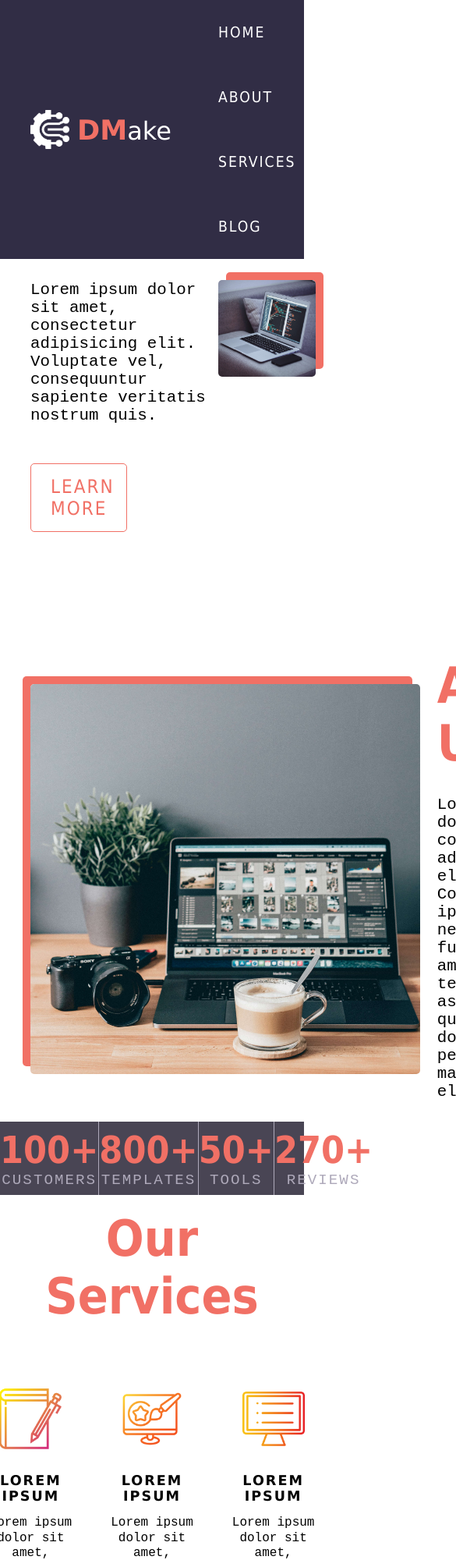
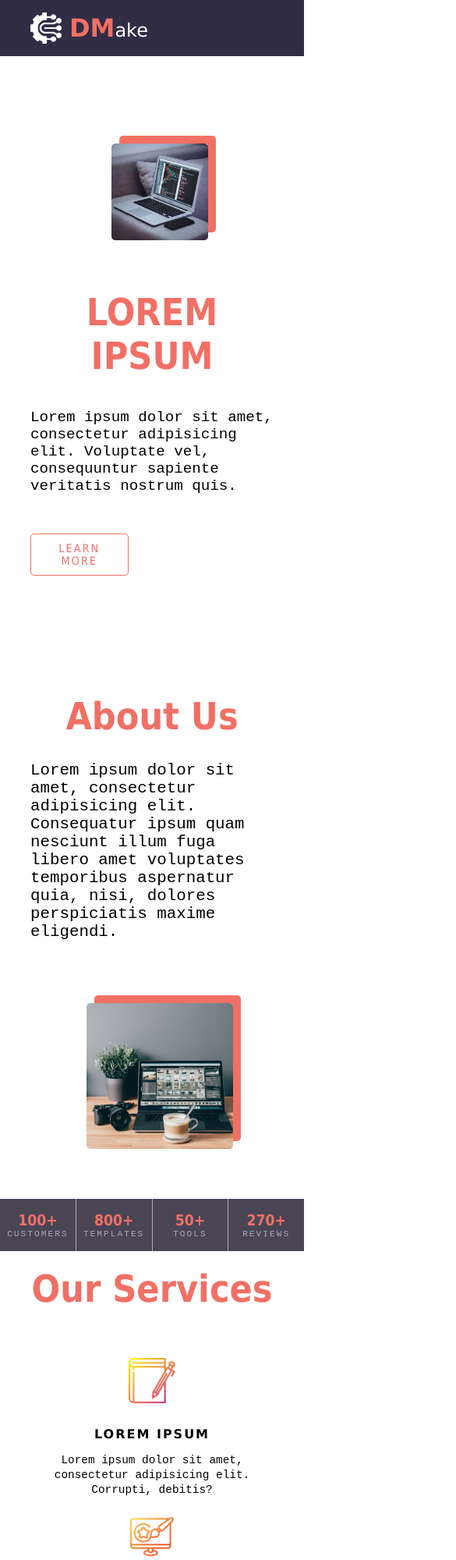
Before and after one commit to Apriljn/dmake_project, a plain HTML site: page index.html in a window 390 px wide. Shown: the top 2000 px of the page at 78% size, 585 px wide, since content can reach past the window. Drawn offline with Linux system fonts and the light colour scheme.

Commit message:
add media queries

```diff
--- a/Resources/css/style.css
+++ b/Resources/css/style.css
@@ -95,7 +95,7 @@ main {
 main .home {
     display: flex;
     align-items: center;
-    justify-content: space-around
+    justify-content: space-around;
 }
 
 main .home img {
@@ -147,26 +147,18 @@ main .home_box p {
     padding: 0 10%;
     padding-bottom: 7%;
     display: flex;
-    position: relative;
-    justify-content: space-around;
+    justify-content: space-between;
     align-items: center;
 }
 
-.about .about_img_box {
-    position: relative;
-    display: flex;
-    padding-right: 7%;
-}
-
-.about .about_img_box .about_img {
-    width: 500px;
-    height: auto;
-    box-shadow: -10px -10px #F17065;
+.about img {
+    box-shadow: 10px -10px #F17065;
+    width: 40%;
     border-radius: 5px;
 }
 
 .about_text_box {
-    width: 700px;
+    max-width: 600px;
 }
 
 .about_text_box h1 {
@@ -381,18 +373,26 @@ main .home_box p {
 .blog .blog_box .blog_1 .text {
     padding-left: 20px;
     width: 200px;
+    text-decoration: none;
 }
 
 .blog .blog_box .blog_1 .text h3 {
     color: white;
     font-size: 1.4rem;
     padding-bottom: 25px;
+    transition: .2s linear;
 }
 
 .blog .blog_box .blog_1 .text p {
     color: white;
     font-size: 1rem;
     font-family: monospace;
+    font-weight: 100;
+    opacity: .7;
+}
+
+.blog .blog_box .blog_1 .text h3:hover{
+    color: #F17065;
 }
 
 footer {
@@ -458,14 +458,6 @@ footer .socials a:hover {
     font-size: .9rem;
     padding-top: 5px;
 }
-
-
-
-
-
-
-
-
 footer .underline {
     user-select: none;
     border-top: 1px solid #F17065;
@@ -481,3 +473,115 @@ footer .underline p {
     font-weight: 100;
     font-family: monospace;
 }
+
+
+
+@media (max-width: 1000px) {
+    .header_container .logo_h1 img{
+        width: 40px;
+        height: auto;
+    }
+    header .header_container .logo_h1 h1 {
+       font-size: 1.5rem;
+    }
+
+    header .header_container .logo_h1 h1 span {
+        font-weight: 700;
+        color: #F17065;
+        font-size: 2rem;
+    }
+    header .header_container navigation ul li a {
+        font-size: 1rem;
+        letter-spacing: 2px;
+        padding: 25px 15px;
+    }
+    .home, .about{
+        flex-flow: column-reverse;
+    }
+    .home img,.about img{
+        margin-left: 20px;
+        margin-bottom: 4rem;
+        margin-top: 5rem;
+        width: 60%;
+    }
+    .home .home_box h1{
+        font-size: 3rem;
+        text-align: center;
+    }
+    .home .home_box p{
+        font-size: 1.2rem;
+    }
+    .home .home_box a{
+        padding: 10px 15px;
+        font-size: .9rem;
+    }
+    .about_text_box h1{
+        font-size: 3rem;
+        padding-top: 3rem;
+        text-align: center;
+    }
+    .about{
+        padding: 0 10%;
+    }
+    .stat_1 h1 {
+        font-size: 1.5rem;
+    }
+    .stat_1 p {
+        font-size: 1rem;
+    }
+    .services .container_services h1{
+        font-size: 3rem;
+    }
+    .services .container_services .services_box{
+        padding-bottom: 2rem;
+    }
+    .services .container_services .services_box .service_1{
+        padding: 0;
+    }
+    .services .container_services .services_box .service_1 img{
+        width: 60px;
+    }
+    .services .container_services .services_box .service_1 h2{
+        font-size: 1rem;
+    }
+    .services .container_services .services_box .service_1 p{
+        font-size: .9rem;
+    }
+    .benefits h1, .blog h1{
+        font-size: 3rem;
+    }
+    .footer_box{
+        font-size: .7em;
+    }
+    .footer_box .contacts .adress p{
+        font-size: .7em;
+    }
+    .footer_box .socials i{
+        font-size: .7em;
+    }
+    .underline p{
+        font-size: .7em;
+    }
+}
+@media (max-width: 750px){
+    header .header_container .logo_h1{
+        padding: 1rem 0;
+    }
+    header .header_container navigation{
+        display: none;
+    }
+    .services .container_services .services_box{
+        display: flex;
+        flex-flow: column;
+        align-items: center;
+    }
+    .stats .stats_box .stat_1{
+        padding: 1rem 0;
+    }
+    .stat_1 h1 {
+        font-size: 1.2rem;
+    }
+    .stat_1 p {
+        font-size: .7rem;
+    }
+}
--- a/index.html
+++ b/index.html
@@ -51,9 +51,7 @@
 
     <!-- section about starts -->
     <section class="about" id="about" >
-        <div class="about_img_box">
-            <img src="Resources/images/about_1.jpg" alt="" class="about_img">
-        </div>
+        <img src="Resources/images/about_1.jpg" alt="" class="about_img">
         <div class="about_text_box">
             <h1>About Us</h1>
             <p>Lorem ipsum dolor sit amet, consectetur adipisicing elit. Consequatur ipsum quam nesciunt illum fuga libero amet voluptates temporibus aspernatur quia, nisi, dolores perspiciatis maxime eligendi.</p>
@@ -90,7 +88,7 @@
     <section class="services" id="services" >
         <div class="container_services">
            <h1>Our Services</h1>
-            <div class="services_box">
+            <div class="services_box" id="services_box">
                 <div class="service_1">
                     <img src="Resources/images/book.png" alt="">
                     <h2>Lorem ipsum</h2>
@@ -179,56 +177,56 @@
                 <div class="img">
                     <img src="Resources/images/blog1.jpg" alt="">
                 </div>
-                <div class="text">
+                <a href="#" class="text">
                     <h3>Lorem Ipsum</h3>
                     <p>Lorem ipsum dolor sit amet, consectetur adipisicing.</p>
-                </div>
+                </a>
             </div>
             <div class="blog_1">
                 <div class="img">
                     <img src="Resources/images/blog2.jpg" alt="">
                 </div>
-                <div class="text">
+                <a href="#" class="text">
                     <h3>Lorem Ipsum</h3>
                     <p>Lorem ipsum dolor sit amet, consectetur adipisicing.</p>
-                </div>
+                </a>
             </div>
             <div class="blog_1">
                 <div class="img">
                     <img src="Resources/images/blog3.jpg" alt="">
                 </div>
-                <div class="text">
+                <a href="#" class="text">
                     <h3>Lorem Ipsum</h3>
                     <p>Lorem ipsum dolor sit amet, consectetur adipisicing.</p>
-                </div>
+                </a>
             </div>
 
             <div class="blog_1">
                 <div class="img">
                     <img src="Resources/images/blog1.jpg" alt="">
                 </div>
-                <div class="text">
+                <a href="#" class="text">
                     <h3>Lorem Ipsum</h3>
                     <p>Lorem ipsum dolor sit amet, consectetur adipisicing.</p>
-                </div>
+                </a>
             </div>
             <div class="blog_1">
                 <div class="img">
                     <img src="Resources/images/blog2.jpg" alt="">
                 </div>
-                <div class="text">
+                <a href="#" class="text">
                     <h3>Lorem Ipsum</h3>
                     <p>Lorem ipsum dolor sit amet, consectetur adipisicing.</p>
-                </div>
+                </a>
             </div>
             <div class="blog_1">
                 <div class="img">
                     <img src="Resources/images/blog3.jpg" alt="">
                 </div>
-                <div class="text">
+                <a href="#" class="text">
                     <h3>Lorem Ipsum</h3>
                     <p>Lorem ipsum dolor sit amet, consectetur adipisicing.</p>
-                </div>
+                </a>
             </div>
 
         </div>
```
